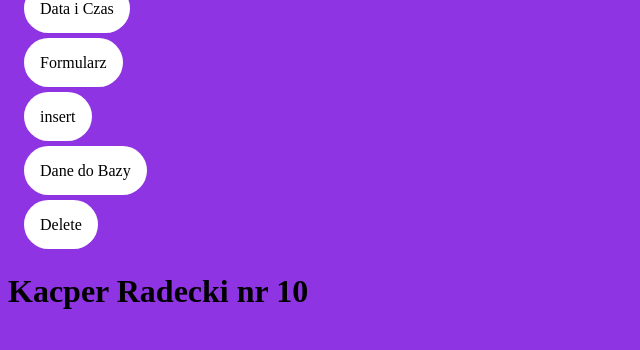
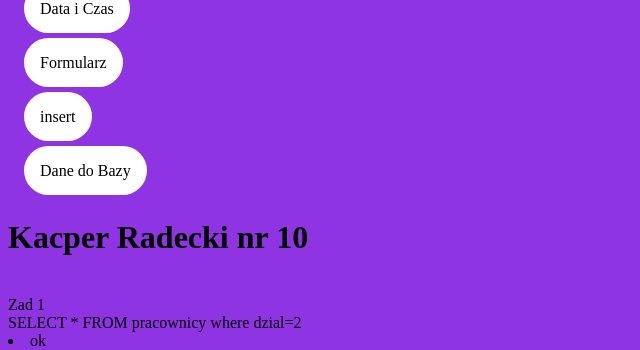
Before and after one commit to AD-2018/sql-php-pierwsza_strona-RadeckiKacper, a PHP site: page / in a window 1280 px wide. Shown: the part 170-520 px from the top of the page, without its empty margins (0-640 px from the left). Run offline with PHP 8.4, Linux system fonts and the light colour scheme; data that the repository does not hold is empty.

Commit message:
Update index.php

```diff
--- a/index.php
+++ b/index.php
@@ -22,9 +22,6 @@
     <br/>
 <br/>
         <a href="danedobazy.html">Dane do Bazy</a></br>
-    <br/>
-<br/>
-        <a href="delete.php">Delete</a></br>
     <br/>
     </div>
     <h1>Kacper Radecki nr 10</h1>
```
